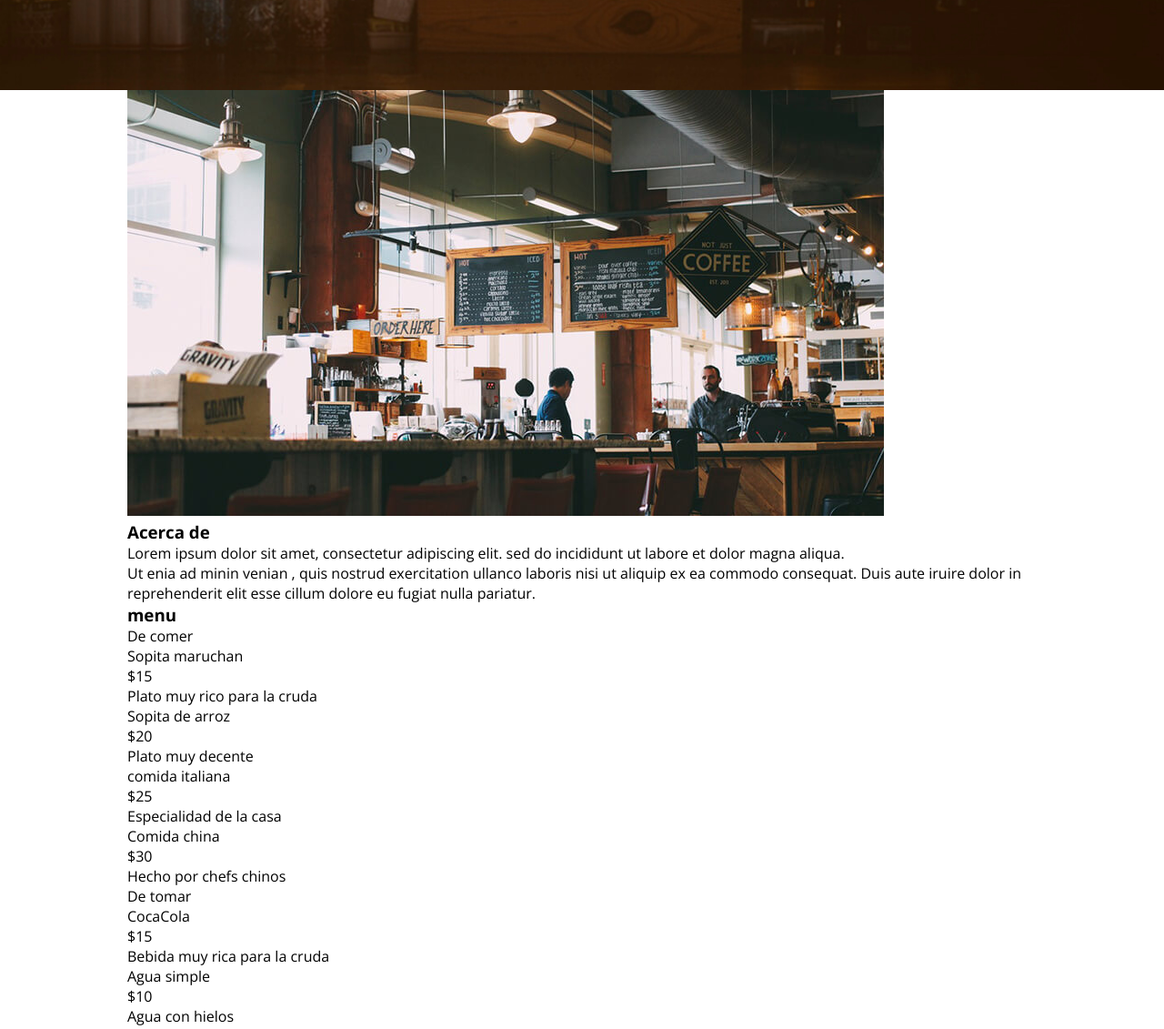
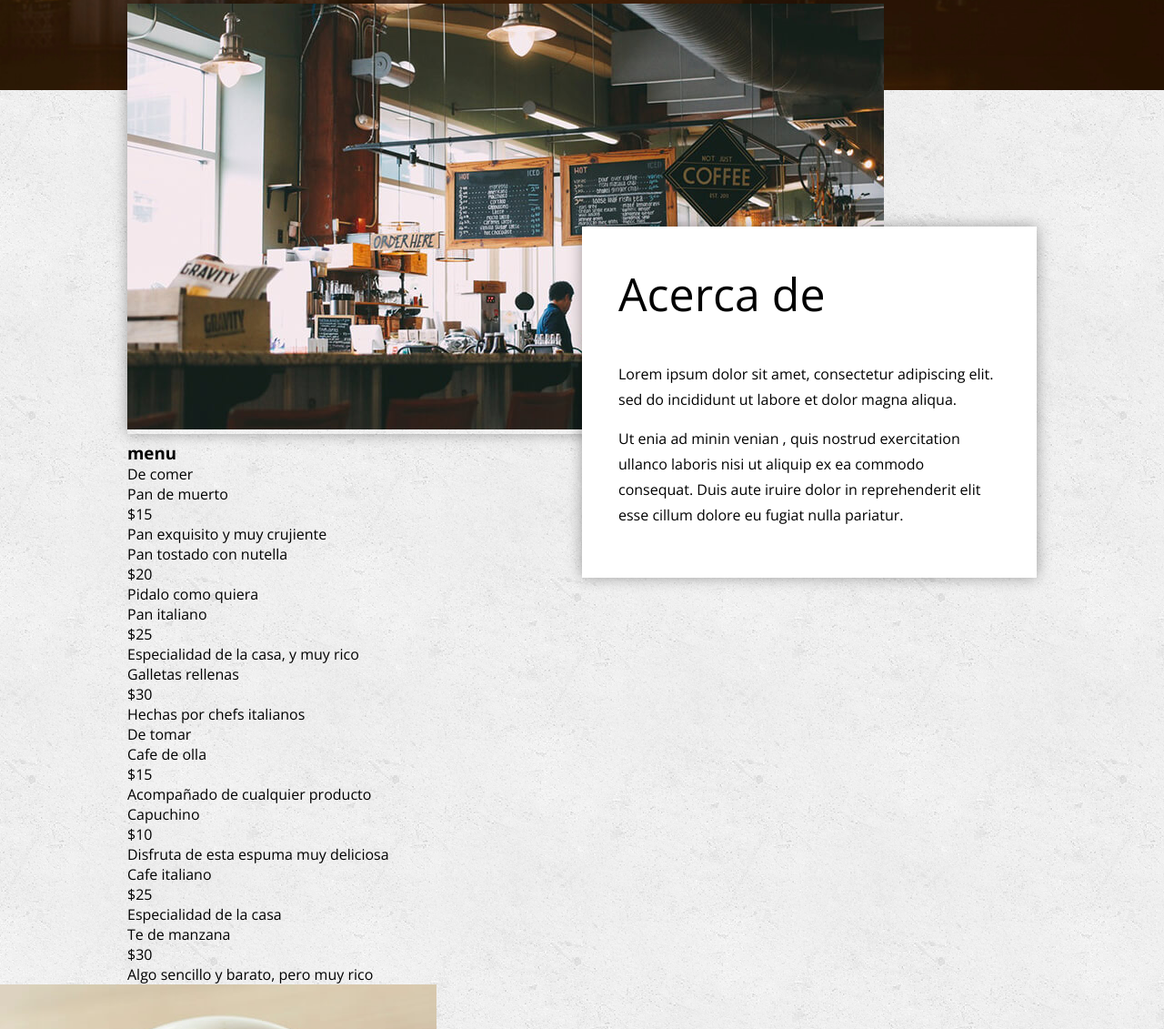
Before and after one commit to Brandonmkmk/Restaurante, a plain HTML site: page index.html in a window 1280 px wide. Shown: the part 601-1732 px from the top of the page at 91% size. Drawn offline with nearby package versions, Linux system fonts and the light colour scheme.

Commit message:
commit 5-estilos del acerca de

```diff
--- a/css/estilos.css
+++ b/css/estilos.css
@@ -73,3 +73,51 @@ body {
         font-size: 25px;
         font-style: italic;
     }
+
+    /*---- ---- MAIN ---- ---- */
+    .main {
+        background: url('../img/bg-textura.png');
+        background-repeat: repeat;
+    }
+
+    .main .acerca-de .contenedor {
+        overflow: visible;
+        position: relative;
+    }
+
+    .main .acerca-de .foto {
+        width: 80%;
+        position: absolute;
+        left: 0;
+        top: -95px;
+        z-index: 0;
+        box-shadow: 0px 0px 15px rgba(0,0,0,.35);
+    }
+
+    .main .acerda-de .foto img{
+        vertical-align: top;
+        width: 100%;
+    }
+
+    .main .acerca-de article  {
+        background: #fff;
+        padding: 40px;
+        width: 50%;
+        position: relative;
+        top: 150px;
+        z-index: 1;
+        float: right;
+        box-shadow: 0px 0px 15px rgba(0,0,0,.35);
+    }
+
+    .main .acerca-de article h3 {
+        font-size: 50px;
+        font-weight: 300;
+        margin-bottom: 40px;
+    }
+
+    .main .acerca-de article p {
+        line-height: 28px;
+        margin-bottom: 15px;
+
+    }
--- a/index.html
+++ b/index.html
@@ -25,7 +25,7 @@
     </header>
 
     <section class="main">
-        <section class="acerca-de" id="acerca-de"></section>
+        <section class="acerca-de" id="acerca-de">
         <div class="contenedor">
             <div class="foto">
                 <img src="img/acerca-de.jpg" alt="">
@@ -48,38 +48,38 @@
                     <article>
                         <p class="categoria">De comer</p>
                         <div class="platillo">
-                             <p class="nombre">Sopita maruchan</p>
+                             <p class="nombre">Pan de muerto</p>
                              <p class="precio">$15</p>
-                             <p class="descripcion">Plato muy rico para la cruda</p>
+                             <p class="descripcion">Pan exquisito y muy crujiente</p>
                 </div>
                         <div class="platillo">
-                        <p class="nombre">Sopita de arroz</p>
+                        <p class="nombre">Pan tostado con nutella</p>
                               <p class="precio">$20</p>
-                            <p class="descripcion">Plato muy decente</p>
+                            <p class="descripcion">Pidalo como quiera</p>
                 </div>
                  <div class="platillo">
-                <p class="nombre">comida italiana</p>
+                <p class="nombre">Pan italiano</p>
                 <p class="precio">$25</p>
-                <p class="descripcion">Especialidad de la casa</p>
+                <p class="descripcion">Especialidad de la casa, y muy rico</p>
         </div>
         <div class="platillo">
-            <p class="nombre">Comida china</p>
+            <p class="nombre">Galletas rellenas</p>
             <p class="precio">$30</p>
-            <p class="descripcion">Hecho por chefs chinos</p>
+            <p class="descripcion">Hechas por chefs italianos</p>
         </div>
         </article>
 
         <article>
             <p class="categoria">De tomar</p>
             <div class="platillo">
-                 <p class="nombre">CocaCola</p>
+                 <p class="nombre">Cafe de olla</p>
                  <p class="precio">$15</p>
-                 <p class="descripcion">Bebida muy rica para la cruda</p>
+                 <p class="descripcion">Acompañado de cualquier producto</p>
     </div>
             <div class="platillo">
-            <p class="nombre">Agua simple</p>
+            <p class="nombre">Capuchino</p>
                   <p class="precio">$10</p>
-                <p class="descripcion">Agua con hielos</p>
+                <p class="descripcion">Disfruta de esta espuma muy deliciosa</p>
     </div>
      <div class="platillo">
     <p class="nombre">Cafe italiano</p>
@@ -89,7 +89,7 @@
 <div class="platillo">
 <p class="nombre">Te de manzana</p>
 <p class="precio">$30</p>
-<p class="descripcion">Hecho por chefs chinos</p>
+<p class="descripcion">Algo sencillo y barato, pero muy rico</p>
         </div>
     </section>
 
```
